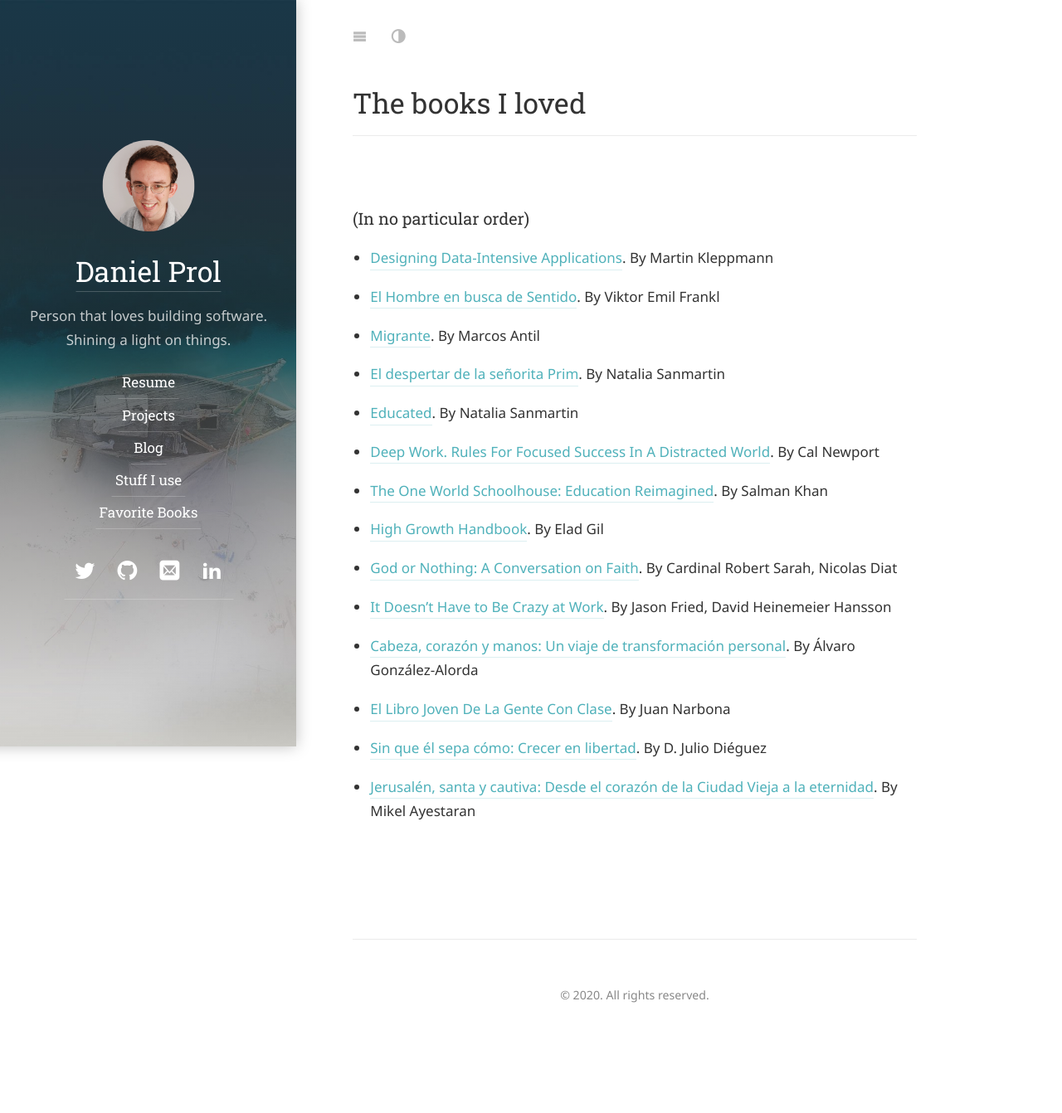
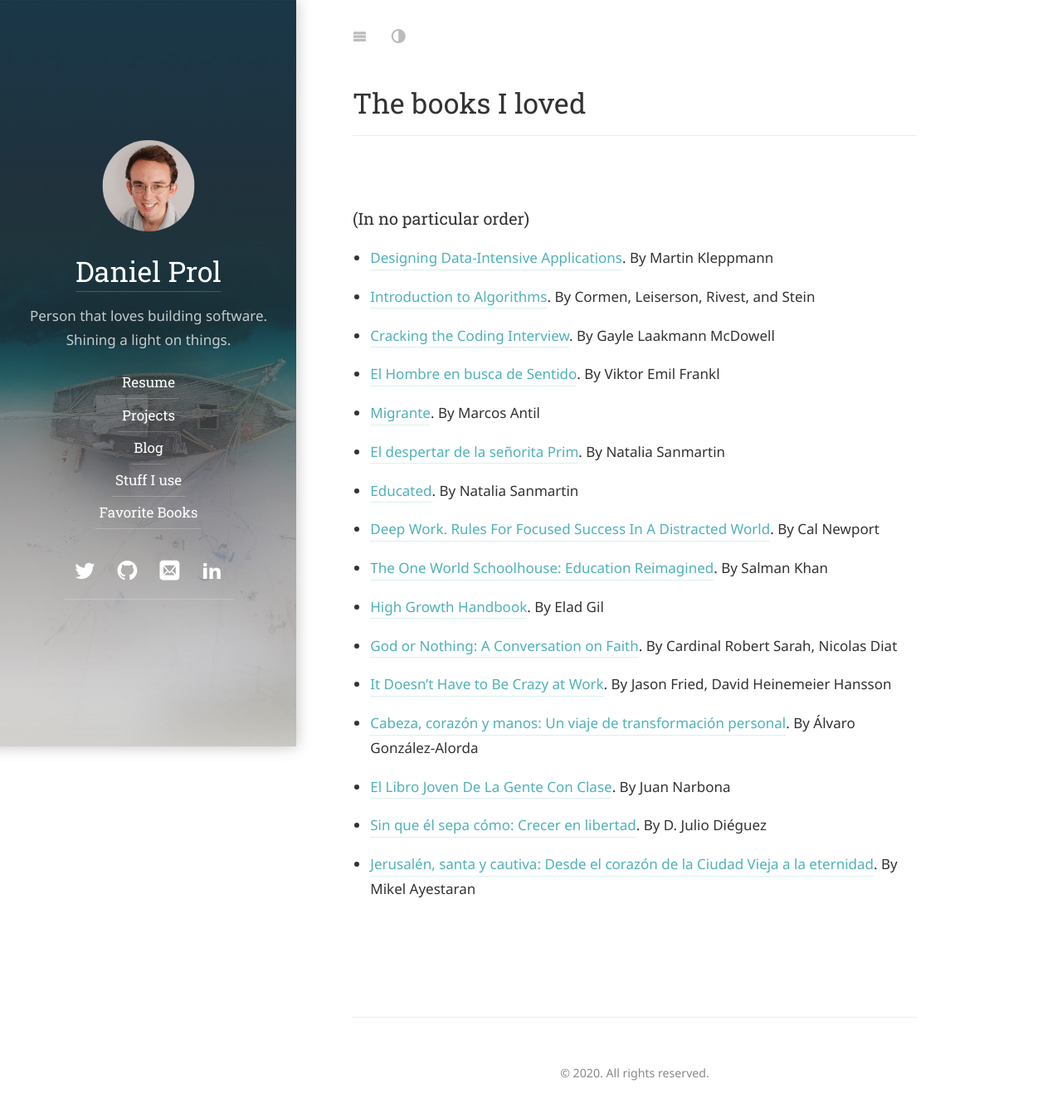
Before and after one commit to dprol/dprol.github.io, a Jekyll site: the page built from docs/books.md, in a window 1280 px wide. Shown: the whole page at 83% size. Built offline with Jekyll 4.4.1, drawn with Linux system fonts in a browser that asks for light colours; some web fonts are replaced; our own code applies the rules of GitHub Pages for plain Markdown files; before the commit the page ends 1248 px from its top, so only the background shows below that.

Commit message:
Update books.md

```diff
--- a/docs/books.md
+++ b/docs/books.md
@@ -8,6 +8,10 @@
 ### (In no particular order)
 
 * [Designing Data-Intensive Applications](https://www.oreilly.com/library/view/designing-data-intensive-applications/9781491903063/). By Martin Kleppmann
+
+* [Introduction to Algorithms](https://www.amazon.es/Introduction-Algorithms-Press-Thomas-Cormen/dp/0262033844). By Cormen, Leiserson, Rivest, and Stein
+
+* [Cracking the Coding Interview](https://www.amazon.com/Cracking-Coding-Interview-Programming-Questions/dp/0984782850). By Gayle Laakmann McDowell
 
 * [El Hombre en busca de Sentido](https://www.amazon.es/El-hombre-en-busca-sentido/dp/8425432022). By Viktor Emil Frankl
 
```
